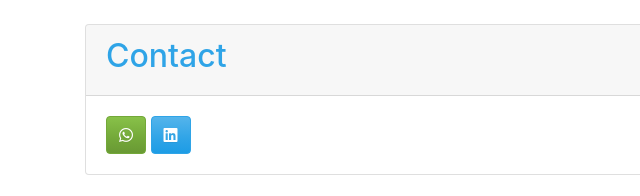
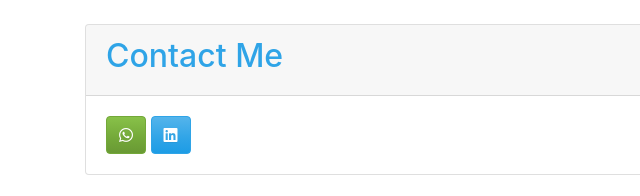
Before and after one commit to michaeltamsil/profile, a plain HTML site: page index.html in a window 1280 px wide. Shown: the part 1858-2054 px from the top of the page, 0-640 px from the left. Drawn offline with nearby package versions, Linux system fonts and the light colour scheme.

Commit message:
Update index.html

```diff
--- a/index.html
+++ b/index.html
@@ -179,7 +179,7 @@
             <div class="col">
                 <div class="card">
                     <div class="card-header">
-                        <h2 id="contact">Contact</h2>
+                        <h2 id="contact">Contact Me</h2>
                     </div>
                     <div class="card-body">
                         <a class="btn btn-success" href="https://wa.me/62087894255212" target="_blank" title="whatsapp">
```
